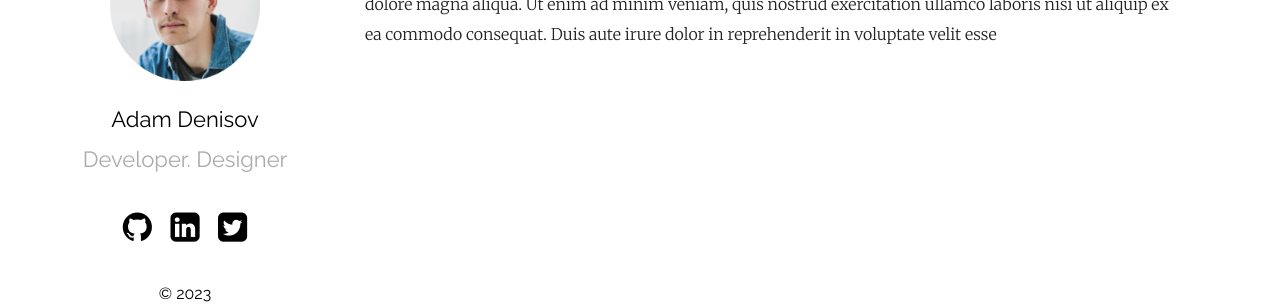
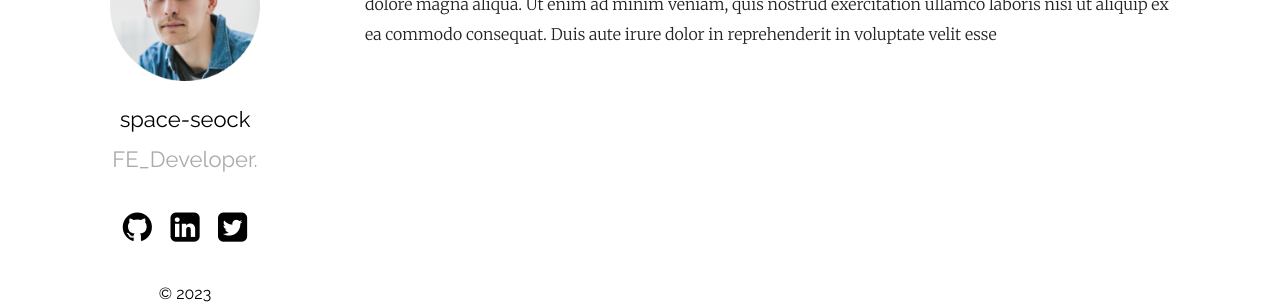
Before and after one commit to Seong-WooSeock/seong-wooseock.github.io, a Jekyll site: the page built from index.md, in a window 1280 px wide. Shown: the part 232-536 px from the top of the page. Built offline with Jekyll 4.4.1, drawn with Linux system fonts in a browser that asks for light colours.

```diff
--- a/_config.yml
+++ b/_config.yml
@@ -6,14 +6,13 @@ description: > # this means to ignore newlines until "show_exerpts:"
   line in _config.yml. It will appear in your document head meta (for
   Google search results) and in your feed.xml site description.
 show_excerpts: true # set to true to show excerpts on the homepage
-
 # Minima date format
 # refer to http://shopify.github.io/liquid/filters/date/ if you want to customize this
 sass:
   sass_dir: _sass
 plainwhite:
-  name: Adam Denisov
-  tagline: Developer. Designer
+  name: space-seock
+  tagline: FE_Developer.
   date_format: "%b %-d, %Y"
   sitemap: true # set to true to generate sitemap.xml content
   search: true # set to true to enable searchbar
@@ -26,9 +25,9 @@ plainwhite:
     - post
   # generate social links in footer
   social_links:
-    twitter: samarsault
-    github:  samarsault
-    linkedIn: in/samarsault
+    twitter: naver
+    github: samarsault
+    linkedIn: in/hi
     #dribbble: jekyll
     #flickr:   jekyll
     #instagram: jekyll
```
Also changed, not shown: Gemfile.lock, 1 other file.
